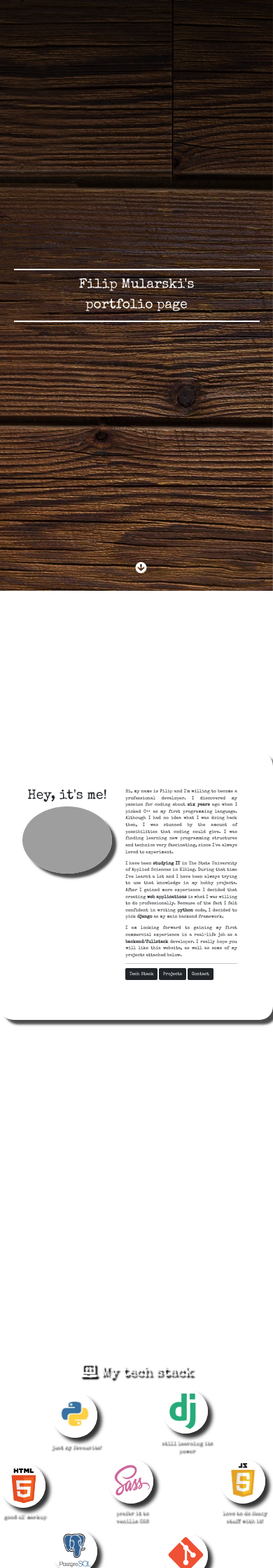
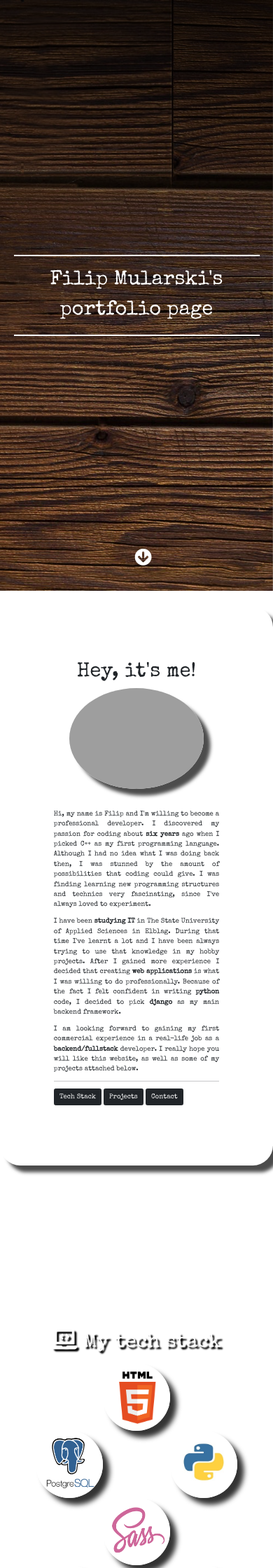
Before and after one commit to FMularski/portfolio-page, a Django app: page / in a window 390 px wide. Shown: the top 2240 px of the page at 70% size. Run offline with Django 3.2, Linux system fonts and the light colour scheme; style sheets or scripts are compiled from the project's sources; some web fonts are replaced; grey boxes are pictures that could not be loaded.

Commit message:
improved displaying tech table

```diff
--- a/mularskif_portfolio/settings.py
+++ b/mularskif_portfolio/settings.py
@@ -27,7 +27,7 @@ BASE_DIR = Path(__file__).resolve().parent.parent
 SECRET_KEY = env('SECRET_KEY')
 
 # SECURITY WARNING: don't run with debug turned on in production!
-DEBUG = False
+DEBUG = True
 
 ALLOWED_HOSTS = ['127.0.0.1', 'filipmularski.herokuapp.com']
 
--- a/portfolio/static/portfolio/css/_tech_stack_section.scss
+++ b/portfolio/static/portfolio/css/_tech_stack_section.scss
@@ -146,3 +146,17 @@ section#tech-stack-section {
         transform: translateX(0) translateY(-50vh);
     }
 }
+
+@media screen and (max-width: 800px) {
+    table {
+        div.tech {
+            img {
+                width: 7rem;
+            }
+        }
+
+        span.tech-desc {
+            display: none;
+        }
+    }
+}
--- a/portfolio/static/portfolio/css/home.css
+++ b/portfolio/static/portfolio/css/home.css
@@ -429,6 +429,15 @@ section#tech-stack-section img#programming {
   }
 }
 
+@media screen and (max-width: 800px) {
+  table div.tech img {
+    width: 7rem;
+  }
+  table span.tech-desc {
+    display: none;
+  }
+}
+
 section#projects-section {
   min-height: 100vh;
   padding-bottom: 3rem;
--- a/portfolio/static/portfolio/css/style.css
+++ b/portfolio/static/portfolio/css/style.css
@@ -80,13 +80,13 @@ section {
 
 @media screen and (max-width: 600px) {
   html {
-    font-size: 50%;
+    font-size: 60%;
   }
 }
 
 @media screen and (max-width: 400px) {
   html {
-    font-size: 40%;
+    font-size: 60%;
   }
 }
 /*# sourceMappingURL=style.css.map */
--- a/portfolio/static/portfolio/css/style.scss
+++ b/portfolio/static/portfolio/css/style.scss
@@ -78,12 +78,12 @@ section {
 
 @media screen and (max-width: 600px) {
     html {
-        font-size: 50%;
+        font-size: 60%;
     }
 }
 
 @media screen and (max-width: 400px) {
     html {
-        font-size: 40%;
+        font-size: 60%;
     }
 }
--- /dev/null
+++ b/portfolio/static/portfolio/js/handleTechTable.js
@@ -0,0 +1,32 @@
+(function (){
+
+    const deviceScreenWidth = window.innerWidth > 0 ? window.innerWidth : screen.width;
+
+    if (deviceScreenWidth <= 1200) {
+        const techTable = document.querySelector('table');
+
+        techTable.style.transform = 'rotateZ(90deg)';
+        techTable.style.marginTop = '10rem';
+
+        const techImages = [
+            document.querySelector('#python-img'),
+            document.querySelector('#django-img'),
+            document.querySelector('#html-img'),
+            document.querySelector('#sass-img'),
+            document.querySelector('#js-img'),
+            document.querySelector('#psql-img'),
+            document.querySelector('#git-img')
+        ];
+
+        techImages.forEach(img => {
+            img.style.transform = 'rotateZ(-90deg)';
+        })
+
+        const techDescs = document.querySelectorAll('.tech-desc');
+        techDescs.forEach(desc => {
+            desc.style.display = 'none';
+        })
+    }
+
+
+})();
--- a/portfolio/templates/portfolio/home.html
+++ b/portfolio/templates/portfolio/home.html
@@ -351,6 +351,7 @@
 {% block footer %}{% endblock %}
 
 {% block script %}
+    <script src="{% static '/portfolio/js/handleTechTable.js' %}"></script>
     <script src="{% static '/portfolio/js/anchors.js' %}"></script>
     <script src="{% static '/portfolio/js/animationsOnEntryHandler.js' %}"></script>
     <script src="{% static '/portfolio/js/contact.js' %}"></script>
```
Also changed, not shown: 1 other file.
